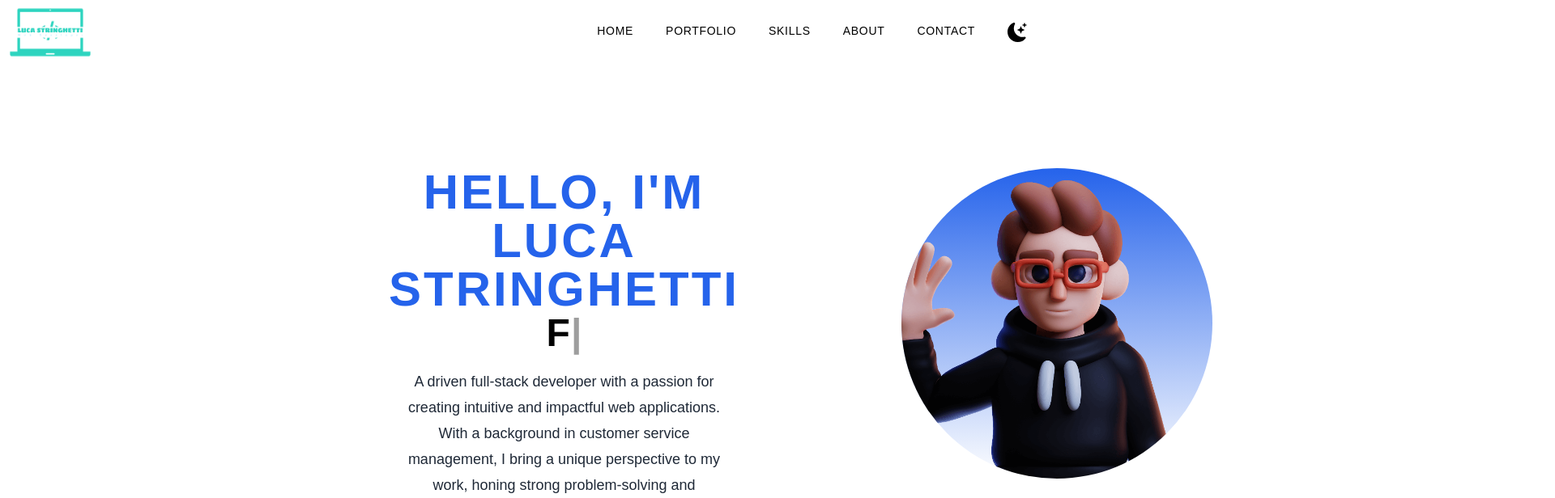
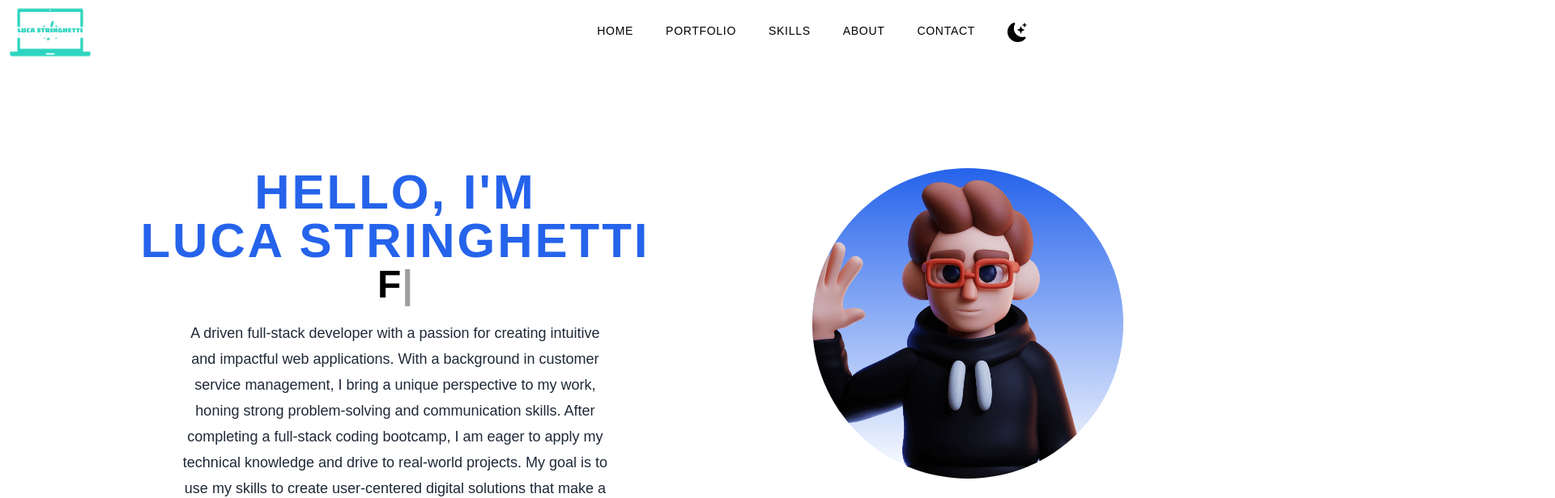
Before and after one commit to Quantumminded/my-portfolio, a Next.js app: page / in a window 1280 px wide. Shown: the top 616 px of the page at 81% size, 1920 px wide, since content can reach past the window. Built offline with nearby package versions, Linux system fonts and the light colour scheme.

Commit message:
fixing title in landing page

```diff
--- a/pages/index.js
+++ b/pages/index.js
@@ -173,7 +173,7 @@ export default function Home() {
 
       <main className="bg-white px-10 dark:bg-gray-900 md:px-20 lg:px-40 w-fit">
         {/* ABOUT SECTION */}
-        <section id="home" className="sm:flex-row md-flex-row lg:flex py-28 lg:px-80 lg:gap-40">
+        <section id="home" className="sm:flex-row md-flex-row lg:flex py-28  justify-center lg:gap-40">
           <Landing />
         </section>
 
```
